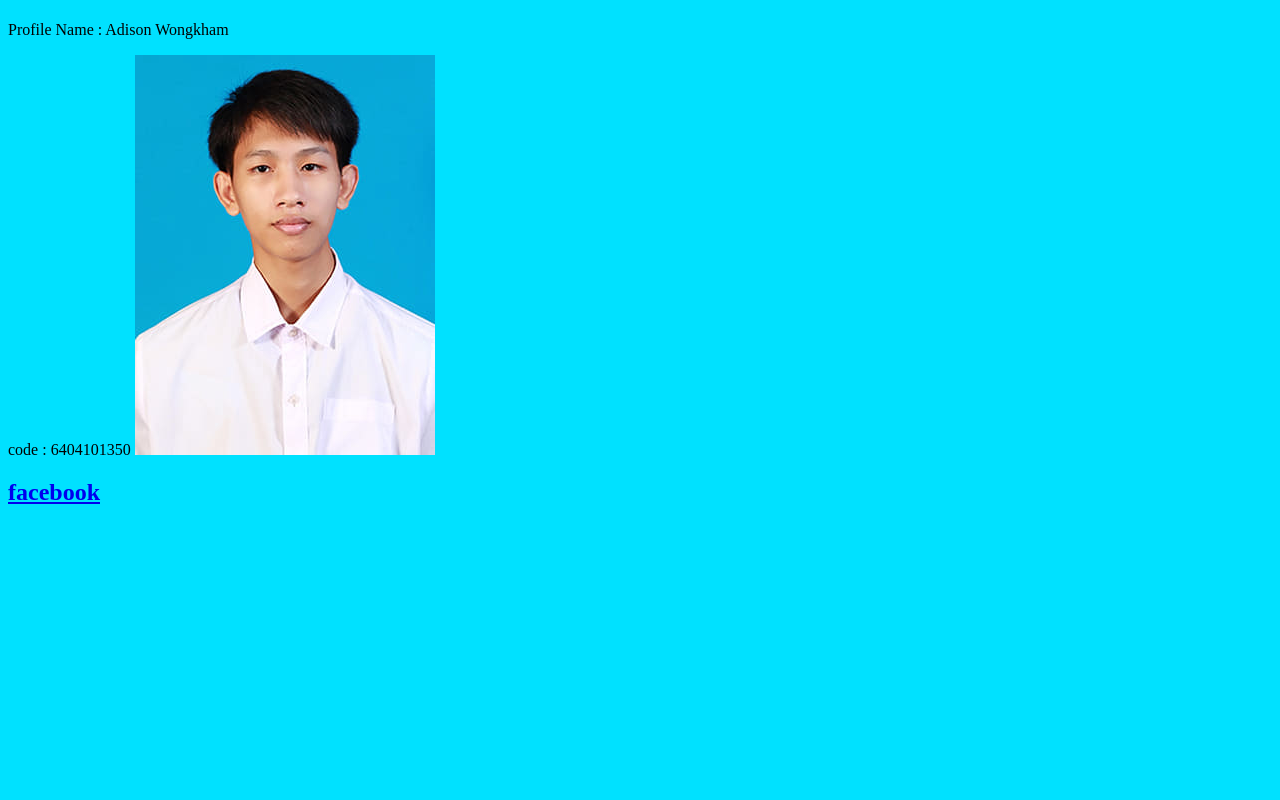
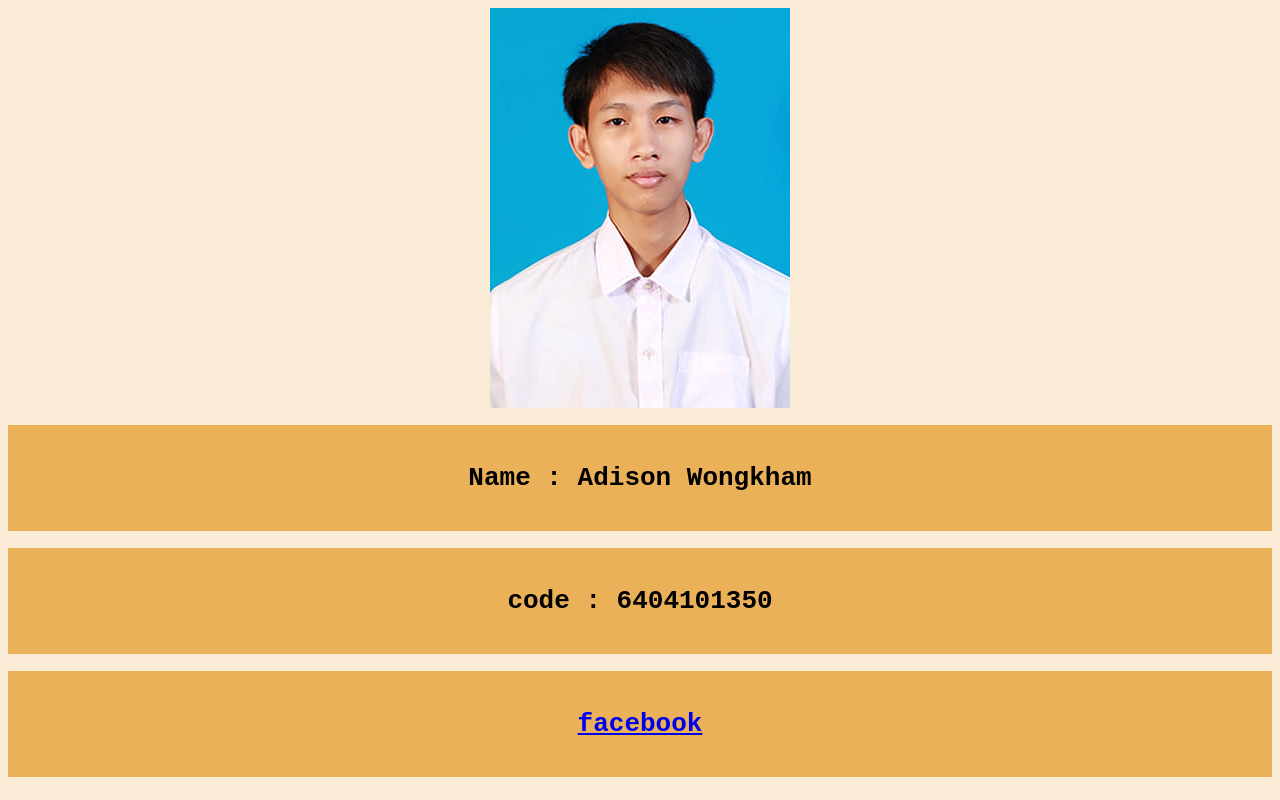
Before and after one commit to Lolmochi/HTML, a plain HTML site: page Profile.html in a window 1280 px wide. Drawn offline with Linux system fonts and the light colour scheme.

Commit message:
Profile01

```diff
--- a/Profile.html
+++ b/Profile.html
@@ -1,18 +1,15 @@
 <!DOCTYPE html>
-<html>
-</html>
-<p class="intro{font-family:Verdana;font-size:18em;}"></p>
-<h1 style="text-align:center;">
-<head></head><body>
-    <body style="background-color:rgb(0, 225, 255);">
-    <h1><link rel="stylesheet" href="styles.html"></h1>
-    <h2">Profile</h2>
-    <p">Name : Adison Wongkham </p>
-    <p3"> code : 6404101350</p3>
-</body>
-    <img src="../../../248511594_2120667554737874_4252015630768425879_n.jpg" alt="Picture Profile"srcset="../../../248511594_2120667554737874_4252015630768425879_n.jpg">
-</h1>
-<a href="https://www.facebook.com/profile.php?id=100009374243568"target="_blank">
-<h2>facebook</h2>
+<link rel="stylesheet" href="style.css">
+<head>
+    <title>Profile</title>
+    <link rel="stylesheet" href="style.css">
+</head>
+<body>
+    <div class="logo">
+        <img src="img/LOgo.jpg">
+    <h1>Name : Adison Wongkham</h1>
+    <h1>code : 6404101350</h1>
+    <a href="https://www.facebook.com/profile.php?id=100009374243568">
+        <h1>facebook</h1>
 </body>
 </html>
--- /dev/null
+++ b/style.css
@@ -0,0 +1,31 @@
+   h1{
+        background-color: rgb(235, 177, 89);
+        text-align: center;
+        font-family: monospace;
+        padding: 1cm;
+        align-items: center;
+        justify-content: center;
+    }
+    p{
+        background-color: rgb(235, 177, 89);
+        text-align: center;
+        font-family: monospace;
+        border: 10px;
+        padding: 3px;
+        margin: 10px;
+        width: 30px;
+        align-items: center;
+        justify-content: center;
+    }
+    body{
+        background-color: antiquewhite;
+        align-items: center;
+        justify-content: center;
+        position: relative;
+    }
+    .logo img{
+        display: block;
+        margin-left: auto;
+        margin-right: auto;
+
+    }
```
Also changed, not shown: INDEX.html (deleted, +0 -16 lines), img/LOgo.jpg (renamed from 248511594_2120667554737874_4252015630768425879_n.jpg).
